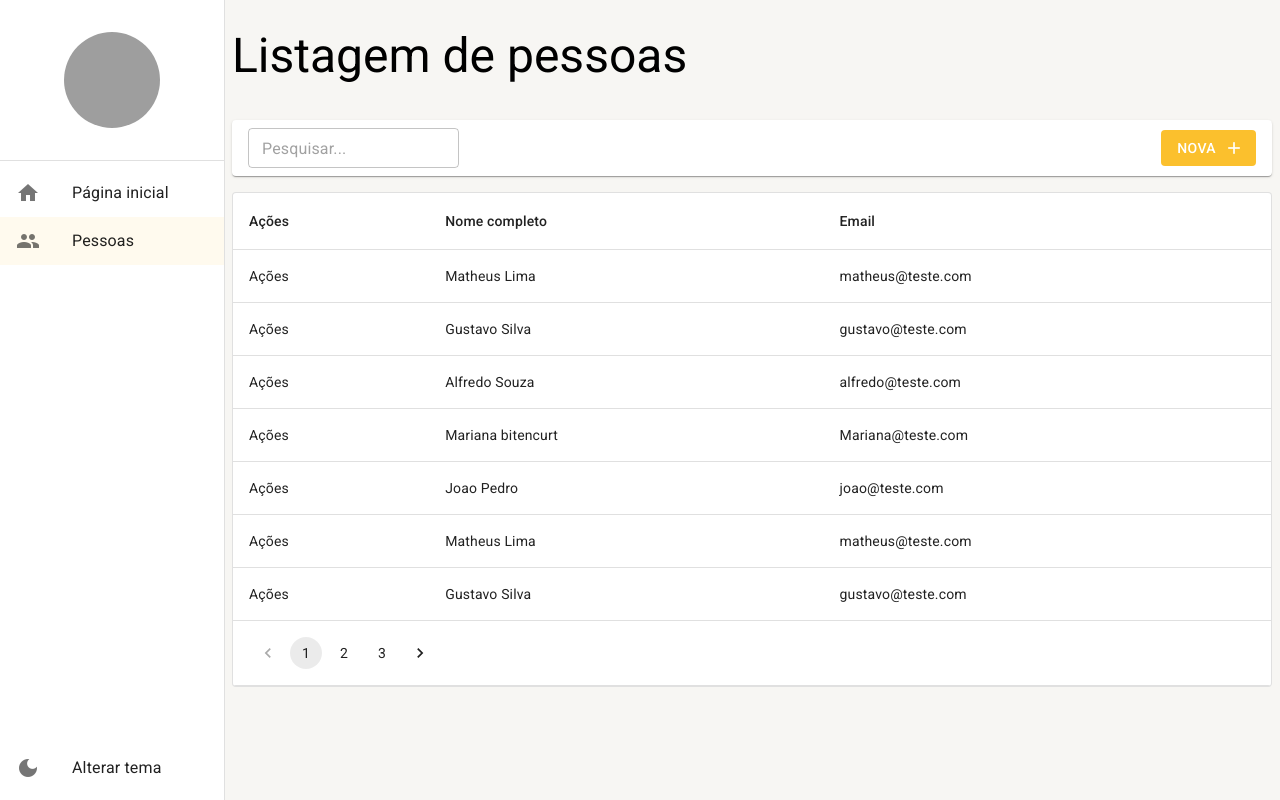
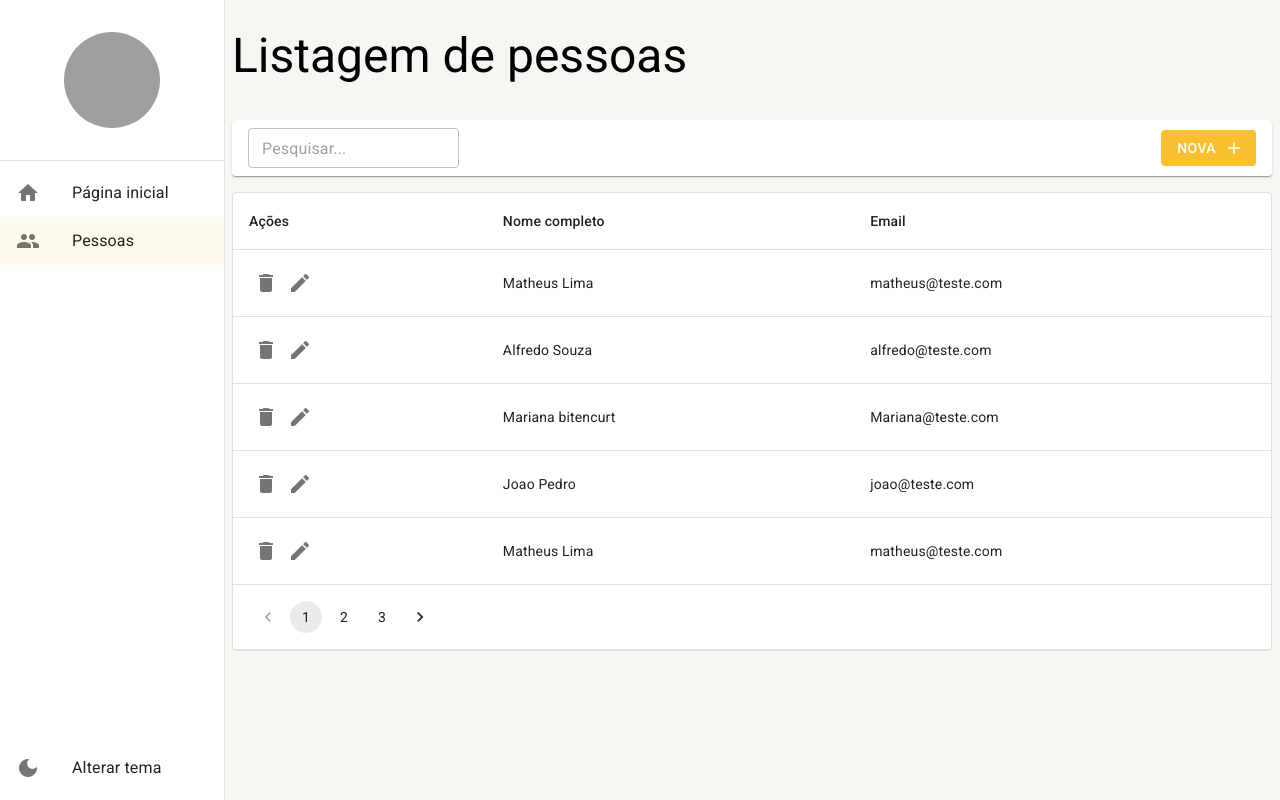
Before and after one commit to Limatrindade/react-materialui-typescript, a React (Create React App) app: page /pessoas in a window 1280 px wide. Built offline with nearby package versions, Linux system fonts and the light colour scheme; data requests are answered from the project's data file; grey boxes are pictures that could not be loaded.

Commit message:
feat: Added actions in people listing

```diff
--- a/mock/database.json
+++ b/mock/database.json
@@ -5,12 +5,6 @@
       "cidadeId": 1,
       "email": "matheus@teste.com",
       "nomeCompleto": "Matheus Lima"
-        },
-        {
-            "id": 2,
-            "cidadeId": 1,
-            "email": "gustavo@teste.com",
-            "nomeCompleto": "Gustavo Silva"
     },
     {
       "id": 3,
--- a/src/pages/pessoas/ListagemDePessoas.tsx
+++ b/src/pages/pessoas/ListagemDePessoas.tsx
@@ -1,16 +1,17 @@
 import { useMemo, useEffect, useState } from 'react';
-import { useSearchParams } from 'react-router-dom';
+import { useNavigate, useSearchParams } from 'react-router-dom';
 import { FerramentasDaListagem } from '../../shared/components';
 import { LayoutBaseDePagina } from '../../shared/layouts';
 import { IListagemPessoa, PessoasService } from '../../shared/services/api/pessoas/PessoasService';
 import { useDebounce } from '../../shared/hooks';
-import { TableContainer, Table, TableHead, TableRow, TableCell, TableBody, Paper, TableFooter, LinearProgress, Pagination } from '@mui/material';
+import { TableContainer, Table, TableHead, TableRow, TableCell, TableBody, Paper, TableFooter, LinearProgress, Pagination, IconButton, Icon } from '@mui/material';
 import { Environment } from '../../shared/environment';
 
 
 export const ListagemDePessoas = () => {
   const [searchParams, setSearchParams] = useSearchParams();
   const { debounce } = useDebounce();
+  const navigate = useNavigate();
 
   const [rows, setRows] = useState<IListagemPessoa[]>([]);
   const [totalCount, setTotalCount] = useState(0);
@@ -46,7 +47,23 @@
 
   }, [busca, pagina]);
 
-
+  const handleDelete = (id: number) => {
+    if(confirm('Realmente deseja apagar?')) {
+      PessoasService.deleteById(id)
+        .then(result => {
+          if (result instanceof Error) {
+            alert(result.message);
+          } else {
+            setRows(oldRows => {
+              return [
+                ...oldRows.filter(oldRow => oldRow.id !== id),
+              ];
+            });
+            alert('Registro apagado com sucesso!');
+          }
+        });
+    }
+  };
 
   return (
     <LayoutBaseDePagina
@@ -74,7 +91,14 @@
           <TableBody>
             {rows.map(row => (
               <TableRow key={row.id}>
-                <TableCell>Ações</TableCell>
+                <TableCell>
+                  <IconButton size="small" onClick={() => handleDelete(row.id)}>
+                    <Icon>delete</Icon>
+                  </IconButton>
+                  <IconButton size="small" onClick={() => navigate(`/pessoas/detalhe/${row.id}`)}>
+                    <Icon>edit</Icon>
+                  </IconButton>
+                </TableCell>
                 <TableCell>{row.nomeCompleto}</TableCell>
                 <TableCell>{row.email}</TableCell>
               </TableRow>
--- a/src/routes/index.tsx
+++ b/src/routes/index.tsx
@@ -29,6 +29,8 @@
 
       <Route path='/pessoas' element={<ListagemDePessoas/>} />
 
+      <Route path='/pessoas/detalhe/:id' element={<p>detalhe</p>} />
+
       <Route path="*" element={<Navigate to="/pagina-inicial"/>}/>
     </Routes>
   );
--- a/src/shared/environment/index.ts
+++ b/src/shared/environment/index.ts
@@ -3,7 +3,7 @@
   /**
    * Define a quantidade de linhas a ser carregada por padrão nas listagens
    */
-  LIMITE_DE_LINHAS: 7,
+  LIMITE_DE_LINHAS: 5,
   /**
    * Placeholder exibido nas inputs
    */
```
Lines whose indentation alone changed are shown as unchanged.
